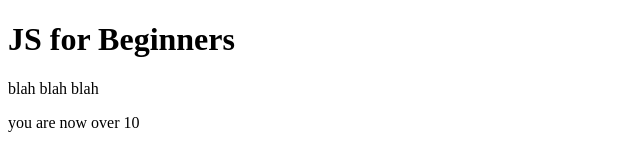
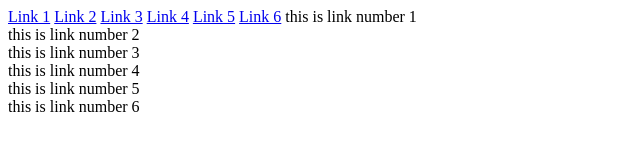
Before and after one commit to KarolakJakub/JSTutorial-thenetninja, a plain HTML site: page index.html in a window 1280 px wide. Shown: the whole page, without its empty margins (0-640 px from the left). Drawn offline with Linux system fonts and the light colour scheme.

Commit message:
using for loop

```diff
--- a/index.html
+++ b/index.html
@@ -6,8 +6,13 @@
 </head>
 <body>
 
-    <h1>JS for Beginners</h1>
-    <p>blah blah blah</p>
+    <a href="a">Link 1</a>
+    <a href="a">Link 2</a>
+    <a href="a">Link 3</a>
+    <a href="a">Link 4</a>
+    <a href="a">Link 5</a>
+    <a href="a">Link 6</a>
+
 
  <script src="test.js"></script>
 
--- a/test.js
+++ b/test.js
@@ -1,10 +1,9 @@
-var myAge = 3;
+var links = document.getElementsByTagName("a");
 
-while (myAge < 10) {
+for (i = 1; i <= links.length; i++) {
 
-    console.log("your age is less than 10");
-    myAge++;
+    document.write("this is link number " + i +"<br>");
 
 }
 
-document.write("you are now over 10");
+// document.write("you are now over 10");
```
